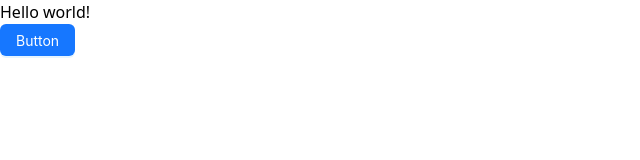
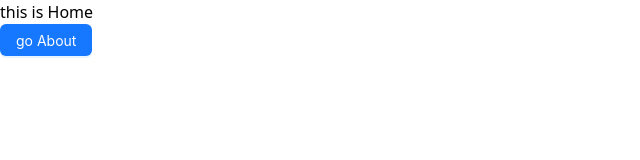
Before and after one commit to btbrad/react-admin-2024, a React (Vite) app: page / in a window 1280 px wide. Shown: the top 160 px of the page, without its empty margins (0-640 px from the left). Built offline with nearby package versions, Linux system fonts and the light colour scheme.

Commit message:
add react-router

```diff
--- a/package.json
+++ b/package.json
@@ -13,7 +13,8 @@
     "antd": "^5.15.0",
     "normalize.css": "^8.0.1",
     "react": "^18.2.0",
-    "react-dom": "^18.2.0"
+    "react-dom": "^18.2.0",
+    "react-router-dom": "^6.22.2"
   },
   "devDependencies": {
     "@types/node": "^20.11.24",
--- /dev/null
+++ b/src/components/Loading/index.tsx
@@ -0,0 +1,5 @@
+const Loading = () => {
+  return <h2>🌀 Loading...</h2>
+}
+
+export default Loading
--- a/src/main.tsx
+++ b/src/main.tsx
@@ -2,13 +2,14 @@ import React from 'react'
 import ReactDOM from 'react-dom/client'
 import 'normalize.css'
 import './index.css'
-import App from './App.tsx'
 import { StyleProvider } from '@ant-design/cssinjs'
+import { RouterProvider } from 'react-router-dom'
+import router from './router/index.tsx'
 
 ReactDOM.createRoot(document.getElementById('root')!).render(
   <React.StrictMode>
     <StyleProvider hashPriority="high">
-      <App />
+      <RouterProvider router={router} />
     </StyleProvider>
   </React.StrictMode>
 )
--- /dev/null
+++ b/src/pages/About/index.tsx
@@ -0,0 +1,9 @@
+const About = () => {
+  return (
+    <>
+      <p>this is About</p>
+    </>
+  )
+}
+
+export default About
--- /dev/null
+++ b/src/pages/Home/index.tsx
@@ -0,0 +1,20 @@
+import { Button } from 'antd'
+import { useNavigate } from 'react-router-dom'
+
+const Home = () => {
+  const navigate = useNavigate()
+
+  const handleGoRouter = () => {
+    navigate('/about')
+  }
+  return (
+    <>
+      <p>this is Home</p>
+      <Button type="primary" onClick={handleGoRouter}>
+        go About
+      </Button>
+    </>
+  )
+}
+
+export default Home
--- /dev/null
+++ b/src/router/index.tsx
@@ -0,0 +1,27 @@
+import { createHashRouter } from 'react-router-dom'
+import { Suspense, lazy } from 'react'
+import Loading from '@/components/Loading'
+
+const Home = lazy(() => import('@/pages/Home'))
+const About = lazy(() => import('@/pages/About'))
+
+const router = createHashRouter([
+  {
+    path: '/',
+    element: (
+      <Suspense fallback={<Loading />}>
+        <Home />
+      </Suspense>
+    ),
+  },
+  {
+    path: '/about',
+    element: (
+      <Suspense fallback={<Loading />}>
+        <About />
+      </Suspense>
+    ),
+  },
+])
+
+export default router
```
Also changed, not shown: 1 other file (tests, documents, lock files or other folders).
